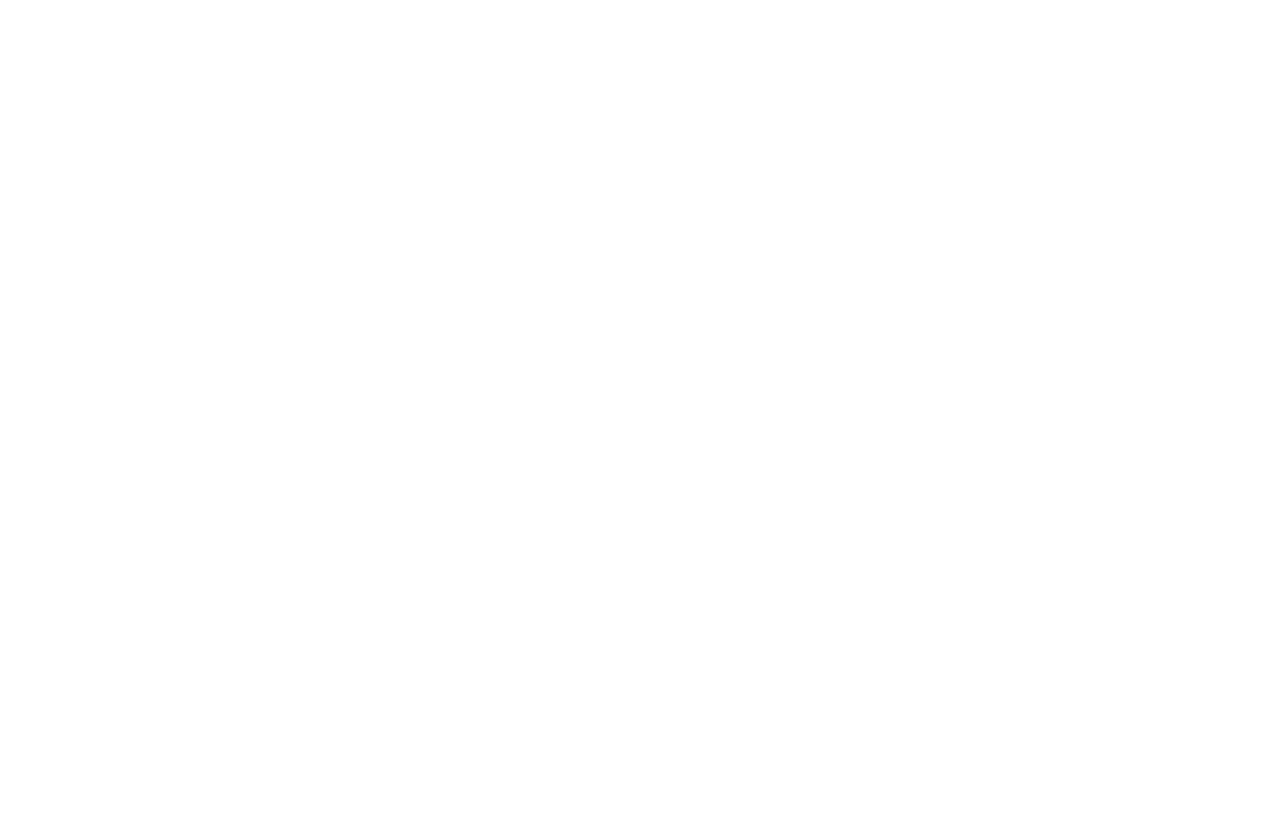
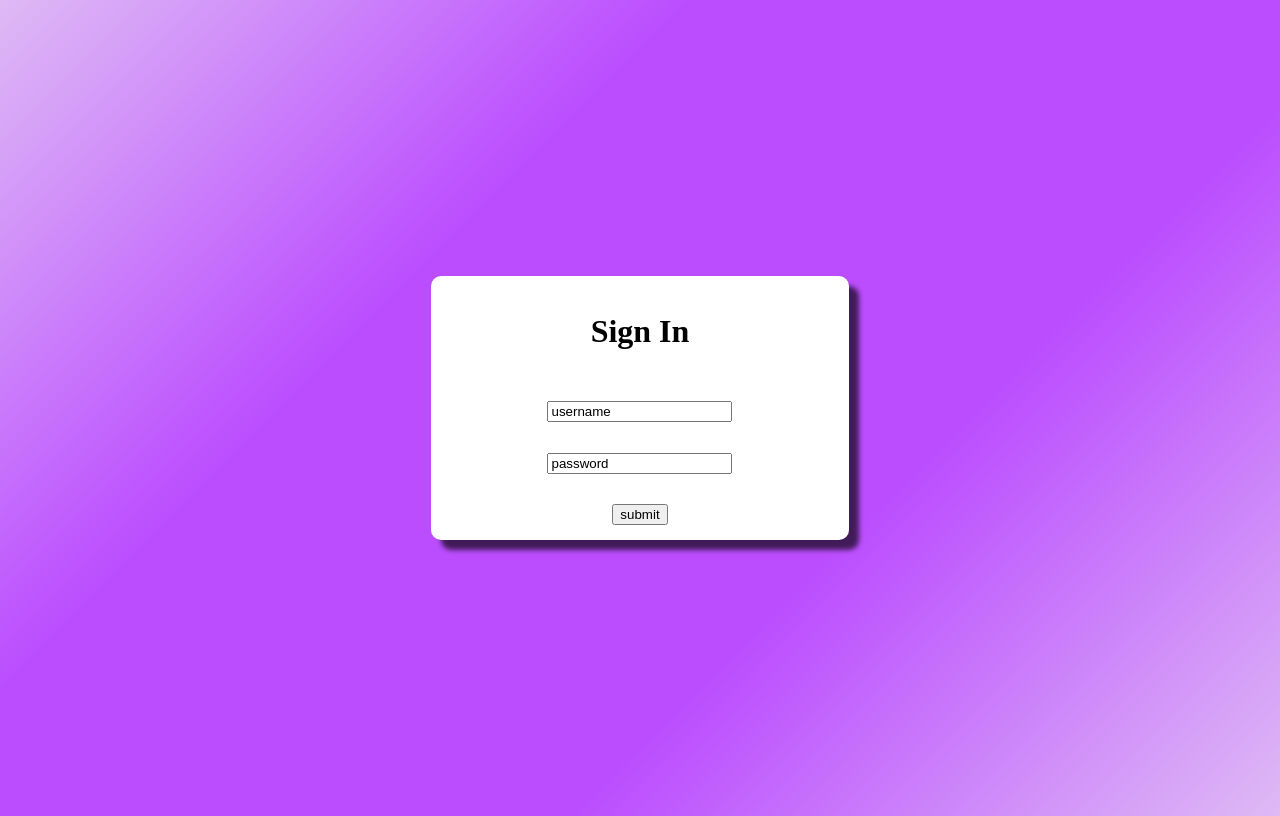
Before and after one commit to JDinis88/Login-UI, a plain HTML site: page index.html in a window 1280 px wide. Drawn offline with Linux system fonts and the light colour scheme.

Commit message:
basic layout

```diff
--- a/index.html
+++ b/index.html
@@ -4,9 +4,18 @@
     <meta charset="UTF-8">
     <meta http-equiv="X-UA-Compatible" content="IE=edge">
     <meta name="viewport" content="width=device-width, initial-scale=1.0">
+    <link rel = "stylesheet" href="styles.css">
     <title>Document</title>
 </head>
 <body>
+    <div class = "parent">
+        <div class = "login-box">
+            <h1>Sign In</h1>
+            <input class = "username" type="text" value = "username">
+            <input class = "password" type="text" value = "password">
+            <input class = "submit" type="button" value ="submit">
 
+        </div>
+    </div>
 </body>
 </html>
--- a/styles.css
+++ b/styles.css
@@ -0,0 +1,32 @@
+body{
+    /* background-color: rgb(164, 95, 228); */
+    background: linear-gradient(135deg, rgba(222,186,245,1) 0%, rgba(187,77,255,1) 33%, rgba(187,77,255,1) 66%, rgba(222,186,245,1) 100%);
+}
+.parent{
+    /* flexbox properties for getting stuff where we want it */
+    display:flex;
+    justify-content: center;
+    align-items: center;
+
+    /*  */
+    height: 100vh;
+
+}
+.login-box{
+    /* flex properties for the text and button */
+    display: flex;
+    flex-flow:column;
+    justify-content: space-around;
+    align-items: center;
+
+    /* properties for the box itself */
+    background-color: rgb(255, 255, 255);
+    width: 33%;
+    height: 33%;
+    min-width: 250px;
+
+    /* rounded border */
+    border-radius: 10px 10px 10px 10px;
+
+    box-shadow: 10px 10px 5px 0px rgba(0, 0, 0, 0.65);
+}
```
